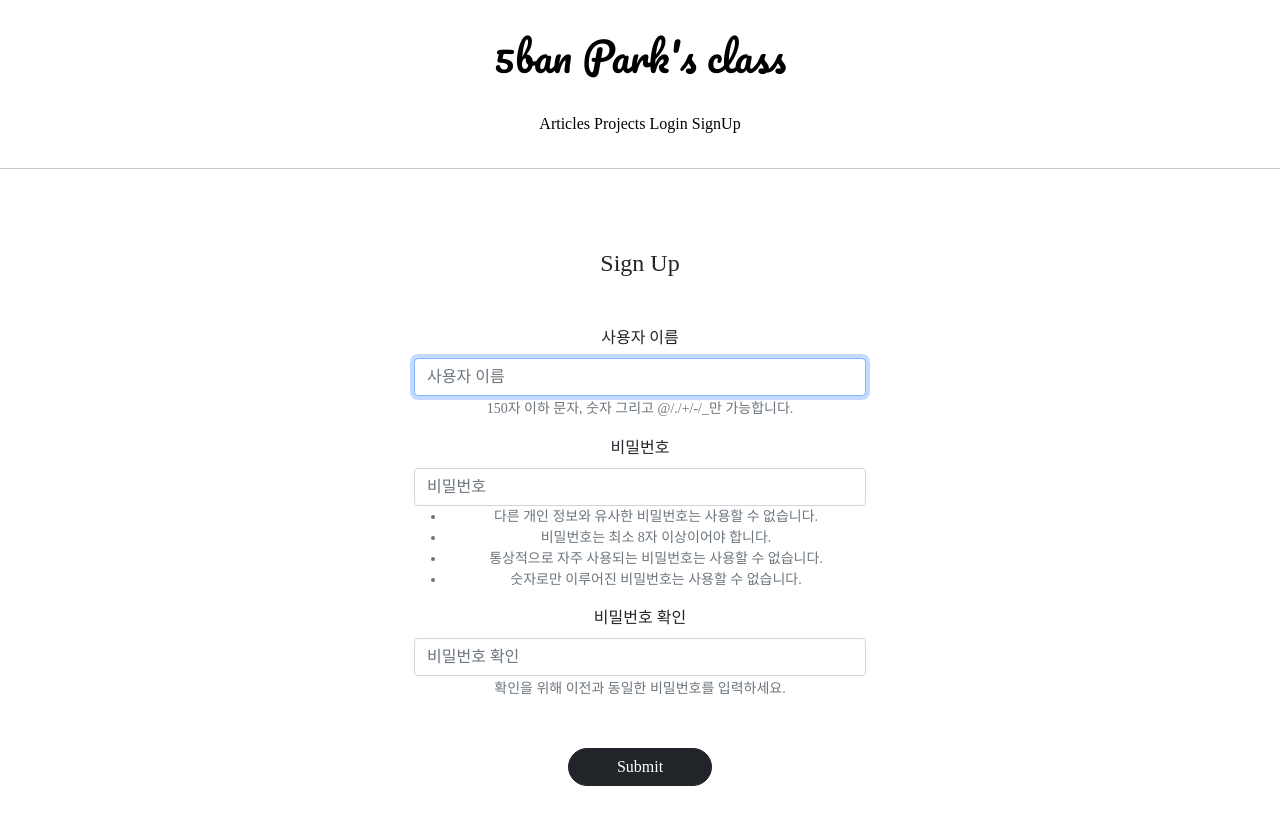
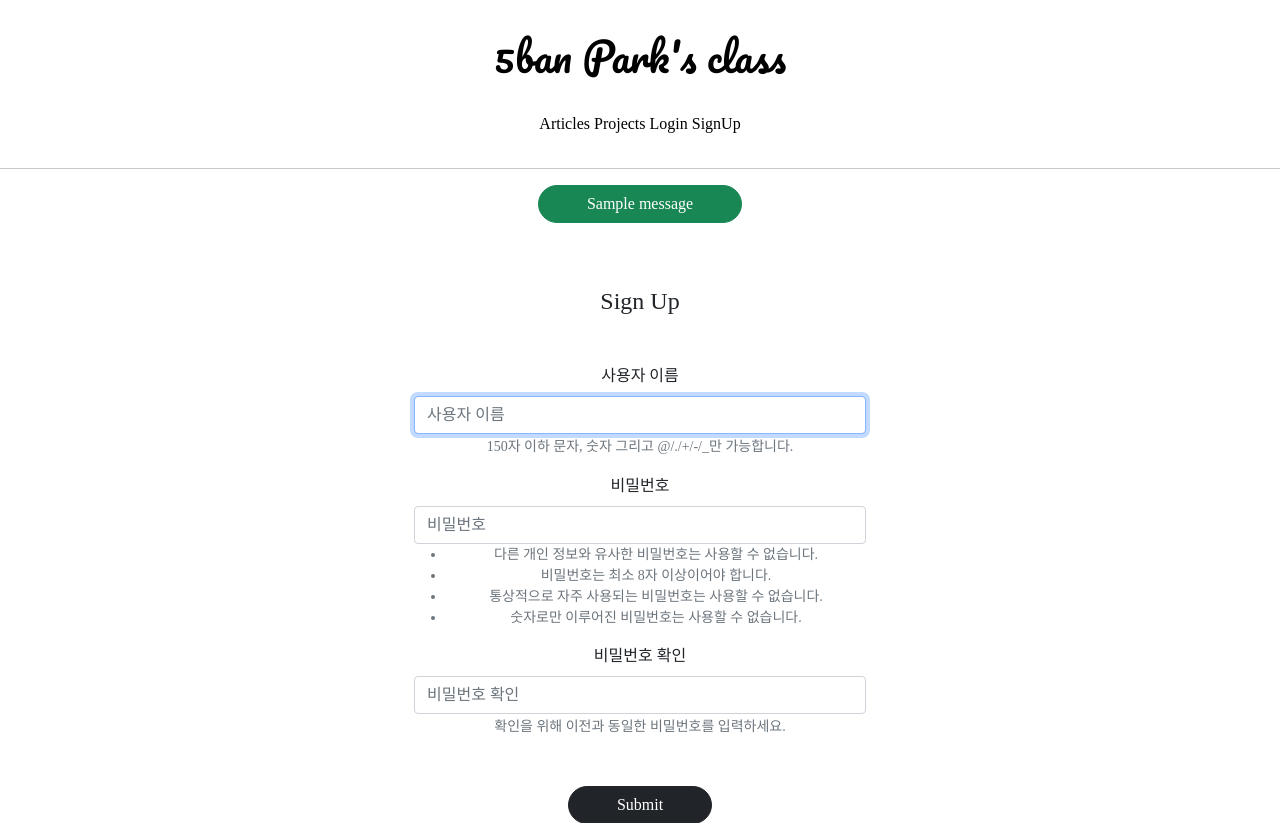
Before and after one commit to glory-ju/julyfifth, a Django app: page /accounts/create/ in a window 1280 px wide. Shown: the top 823 px of the page. Run offline with Django 3.2, Linux system fonts and the light colour scheme; tables that the repository leaves empty hold one stand-in row (values such as "Sample post"); one stand-in notice (Sample message) is shown; parts of the project's set-up code (start-up, migrations or seed data) failed here and were passed over; some libraries are stand-ins or nearby versions; some web fonts are replaced.

Commit message:
0826/ Web Application 1st commit

```diff
--- a/likeapp/views.py
+++ b/likeapp/views.py
@@ -1,3 +1,4 @@
+from django.contrib import messages
 from django.contrib.auth.decorators import login_required
 from django.http import HttpResponseRedirect
 from django.shortcuts import render
@@ -20,12 +21,16 @@ class LikeArticleView(RedirectView):
         like_record = LikeRecord.objects.filter(user=user,
                                                 article=article)
         if like_record.exists():
+            # 좋아요가 반영 X
+            messages.add_message(request, messages.ERROR, '좋아요는 한 번만 가능합니다.')
             return HttpResponseRedirect(reverse('articleapp:detail',
                                         kwargs={'pk': kwargs['article_pk']}))
         else:
             LikeRecord(user=user, article=article).save()
         article.like += 1
         article.save()
+        # 좋아요가 반영 O
+        messages.add_message(request, messages.SUCCESS, '좋아요가 반영되었습니다.')
         return super().get(request, *args, **kwargs)
 
     def get_redirect_url(self, *args, **kwargs):
--- a/templates/base.html
+++ b/templates/base.html
@@ -9,13 +9,22 @@
 
 <hr>
 
+{% for message in messages %}
+    <div class="text-center">
+        <div class="btn btn-success rounded-pill px-5">
+            {{ message }}
+        </div>
+    </div>
+{% endfor %}
+
 {% block content %}
+{% endblock %}
 
-{% endblock %}
+<hr>
+
 
 {% include 'footer.html' %}
 
-<hr>
 
 </body>
 </html>
```
